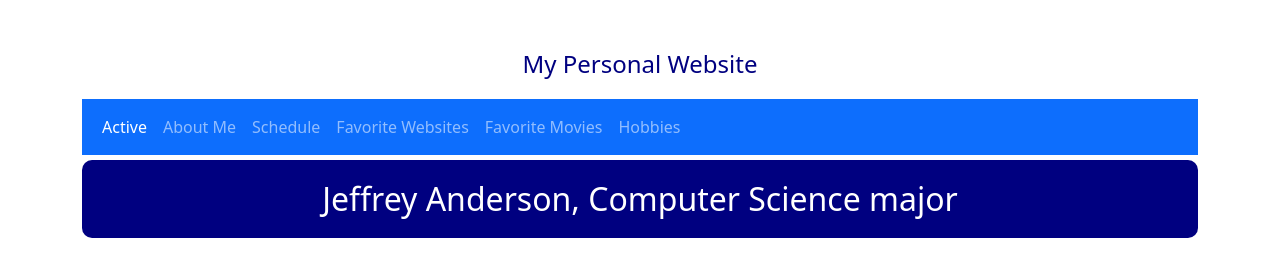
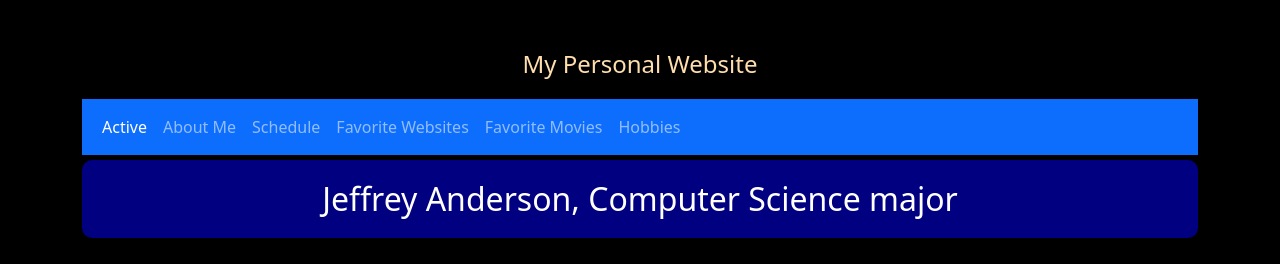
Before and after one commit to CSCI313-Spring2024/assignment-2-Jeffrey-Anderson392, a plain HTML site: page index.html in a window 1280 px wide. Shown: the top 264 px of the page. Drawn offline with nearby package versions, Linux system fonts and the light colour scheme.

Commit message:
Added background color for fun

```diff
--- a/css/styles.css
+++ b/css/styles.css
@@ -1,5 +1,6 @@
 body {
     padding-top: 50px;
+    background-color: black;
 }
 
 #image {
@@ -14,7 +15,7 @@ body {
 
 #header1 {
     text-align: center;
-    color: navy;
+    color: navajowhite;
     font-size: 24px;
     margin-bottom: 20px;
 }
```
